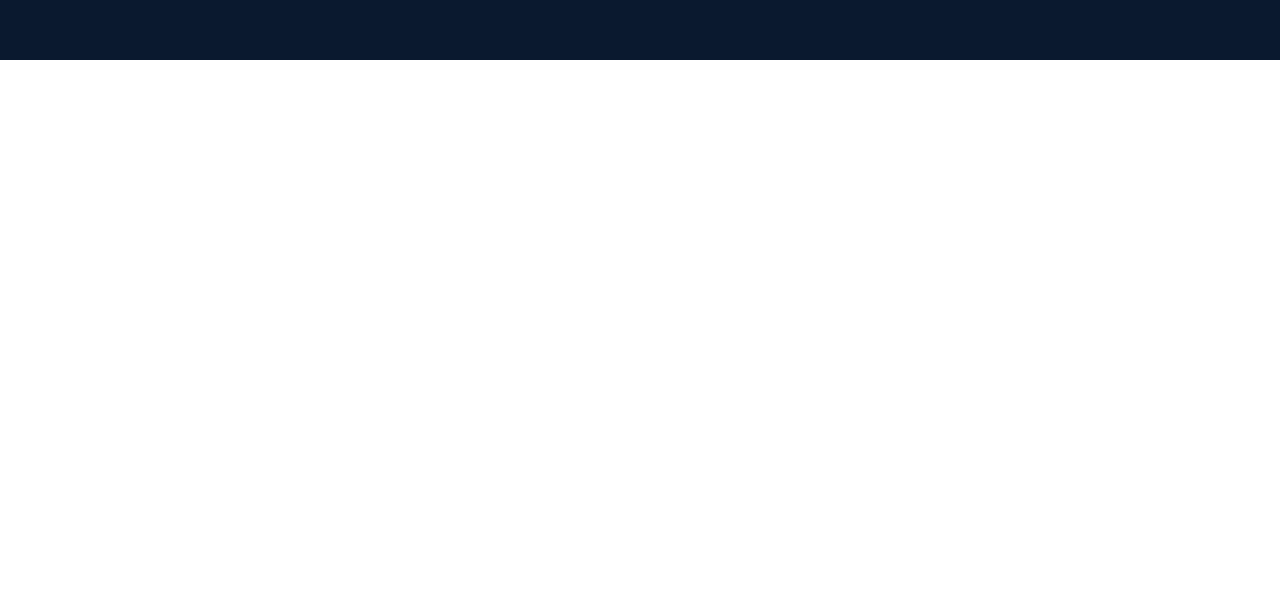
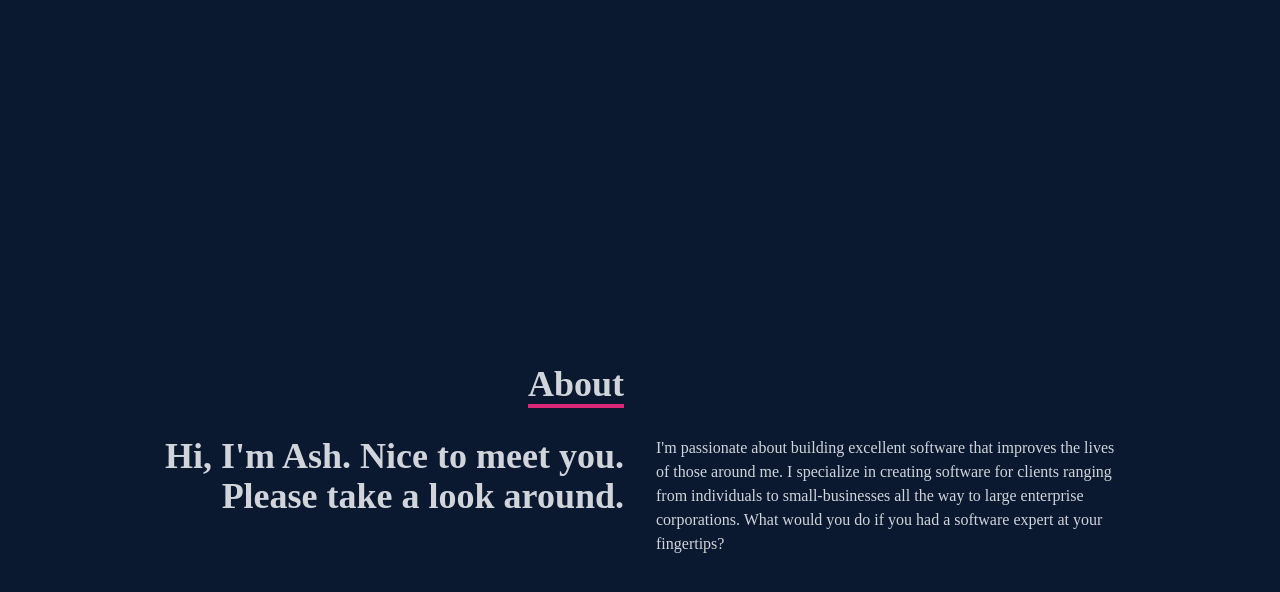
Before and after one commit to ash-fallon/portfolio-website, a React (Create React App) app: page / in a window 1280 px wide. Shown: the part 740-1332 px from the top of the page. Before the commit the page ends 800 px from the top, so only its background shows below. Built offline with nearby package versions, Linux system fonts and the light colour scheme.

Commit message:
Added about section to project

```diff
--- a/src/App.js
+++ b/src/App.js
@@ -1,11 +1,13 @@
 import Navbar from './components/Navbar';
 import Home from './components/Home';
+import About from './components/About';
 
 const App = () => {
   return (
     <>
       <Navbar />
       <Home />
+      <About />
     </>
   );
 };
--- /dev/null
+++ b/src/components/About.js
@@ -0,0 +1,32 @@
+const About = () => {
+  return (
+    <div name='about' className='w-full h-screen bg-[#0a192f] text-gray-300'>
+      <div className='flex flex-col justify-center items-center w-full h-full'>
+        <div className='max-w-[1000px] w-full grid grid-cols-2 gap-8'>
+          <div className='sm:text-right pb-8 pl-4'>
+            <p className='text-4xl font-bold inline border-b-4 border-pink-600'>
+              About
+            </p>
+          </div>
+          <div></div>
+        </div>
+        <div className='max-w-[1000px] w-full grid sm:grid-cols-2 gap-8 px-4'>
+          <div className='sm:text-right text-4xl font-bold'>
+            <p>Hi, I'm Ash. Nice to meet you. Please take a look around.</p>
+          </div>
+          <div>
+            <p>
+              I'm passionate about building excellent software that improves the
+              lives of those around me. I specialize in creating software for
+              clients ranging from individuals to small-businesses all the way
+              to large enterprise corporations. What would you do if you had a
+              software expert at your fingertips?
+            </p>
+          </div>
+        </div>
+      </div>
+    </div>
+  );
+};
+
+export default About;
```
